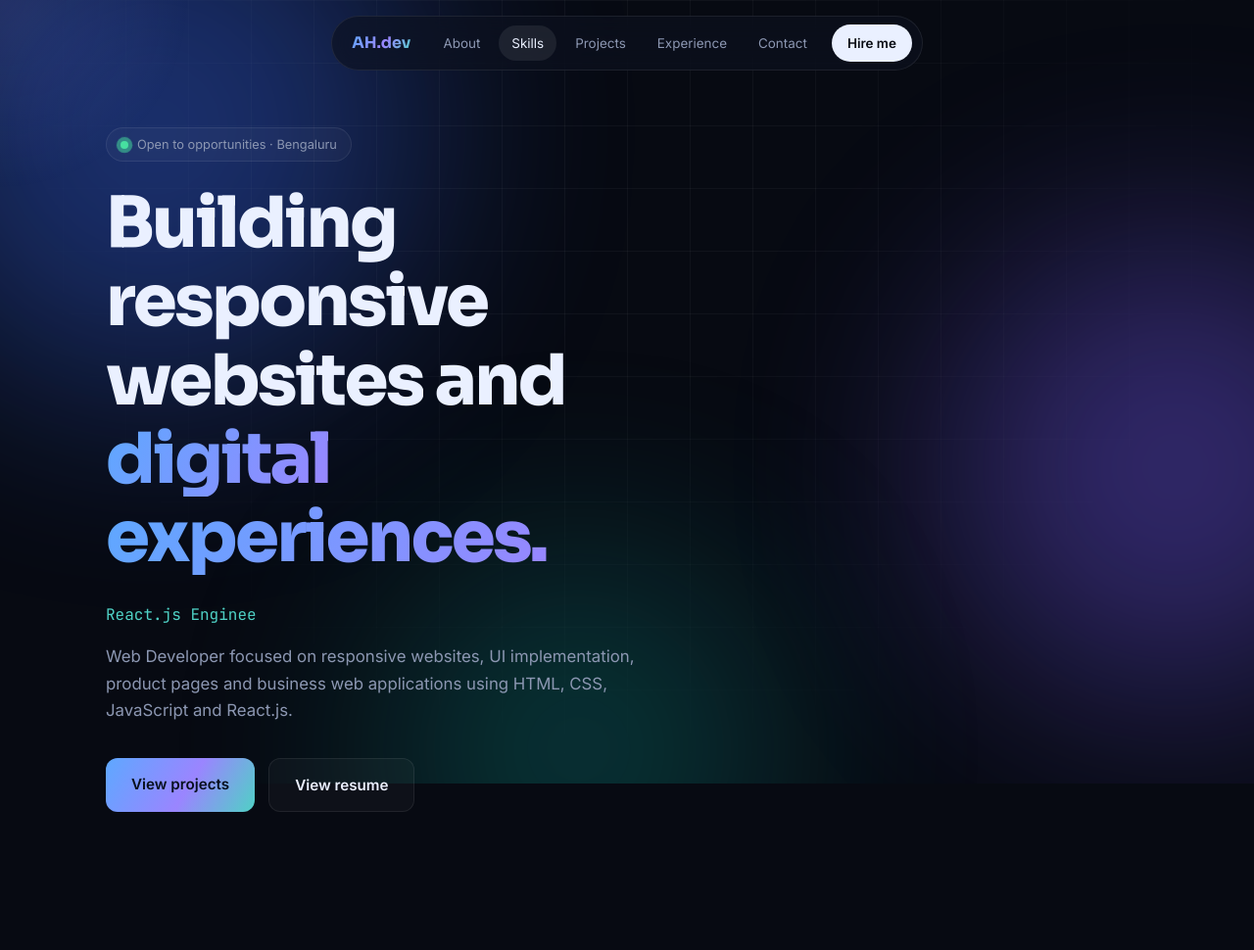
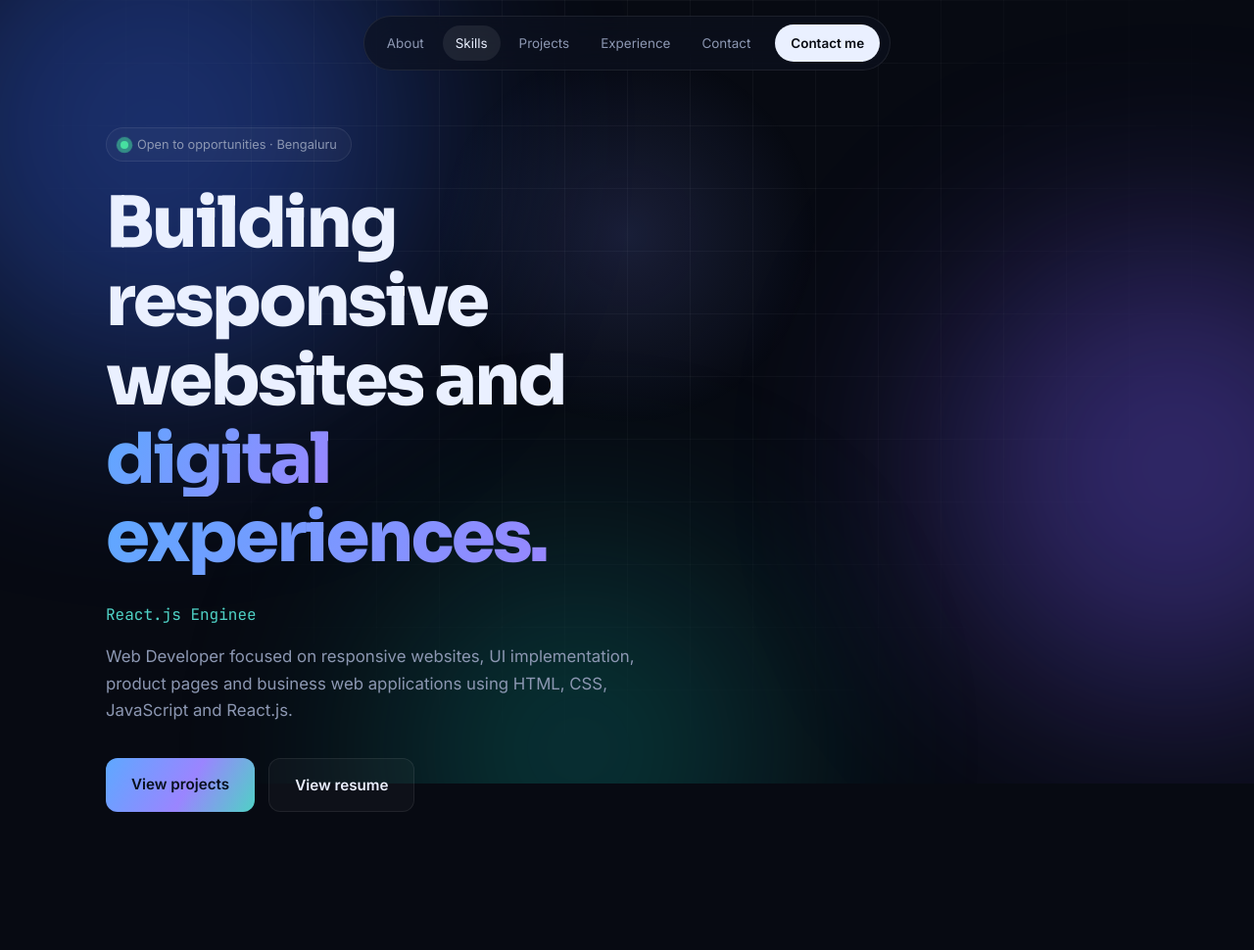
Before and after one commit to Abhilashs12/Portfolio, a website: page public/index.html in a window 1280 px wide. Shown: the top 970 px of the page at 98% size. Drawn offline with Linux system fonts and the light colour scheme.

Commit message:
Initial portfolio

```diff
--- a/public/index.html
+++ b/public/index.html
@@ -29,7 +29,7 @@
 
 /* nav */
 header{position:fixed;top:16px;left:0;right:0;z-index:50;display:flex;justify-content:center;padding:0 16px}
-.nav{display:flex;align-items:center;gap:6px;padding:8px 10px 8px 20px;border:1px solid var(--line);border-radius:999px;background:rgba(13,18,32,.65);backdrop-filter:blur(16px);-webkit-backdrop-filter:blur(16px)}
+.nav{display:flex;align-items:center;gap:6px;padding:8px 10px;border:1px solid var(--line);border-radius:999px;background:rgba(13,18,32,.65);backdrop-filter:blur(16px);-webkit-backdrop-filter:blur(16px)}
 .logo{font-family:var(--display);font-weight:700;margin-right:14px;background:var(--grad);-webkit-background-clip:text;background-clip:text;color:transparent;white-space:nowrap}
 .nav a.l{font-size:.84rem;color:var(--dim);padding:7px 13px;border-radius:999px;transition:.25s}
 .nav a.l:hover,.nav a.l.on{color:var(--text);background:rgba(255,255,255,.08)}
@@ -134,7 +134,7 @@
 .links a:hover{color:var(--text);border-color:var(--violet);transform:translateY(-3px)}
 footer{text-align:center;padding:36px 20px 44px;font-size:.8rem;color:var(--dim)}
 
-@media(max-width:900px){.hero{grid-template-columns:1fr;padding-top:120px}.about,.projects{grid-template-columns:1fr}.groups{grid-template-columns:1fr 1fr}.nav a.l{display:none}.nav{padding-left:16px}}
+@media(max-width:900px){.hero{grid-template-columns:1fr;padding-top:120px}.about,.projects{grid-template-columns:1fr}.groups{grid-template-columns:1fr 1fr}.nav a.l{display:none}}
 @media(max-width:520px){.groups{grid-template-columns:1fr}.card{padding:26px}}
 @media(prefers-reduced-motion:reduce){*,*::before,*::after{animation-duration:.01ms!important;animation-iteration-count:1!important;transition-duration:.01ms!important}h1 .w span,.rv,.fade{opacity:1!important;transform:none!important}html{scroll-behavior:auto}}
 </style>
@@ -146,9 +146,8 @@
 <div class="glow" id="glow"></div>
 
 <header><nav class="nav">
-  <a class="logo" href="#top">AH.dev</a>
   <a class="l" href="#about">About</a><a class="l" href="#skills">Skills</a><a class="l" href="#projects">Projects</a><a class="l" href="#experience">Experience</a><a class="l" href="#contact">Contact</a>
-  <a class="cta" href="#contact">Hire me</a>
+  <a class="cta" href="#contact">Contact me</a>
 </nav></header>
 
 <main class="wrap" id="top">
```
Also changed, not shown: 1 other file.
